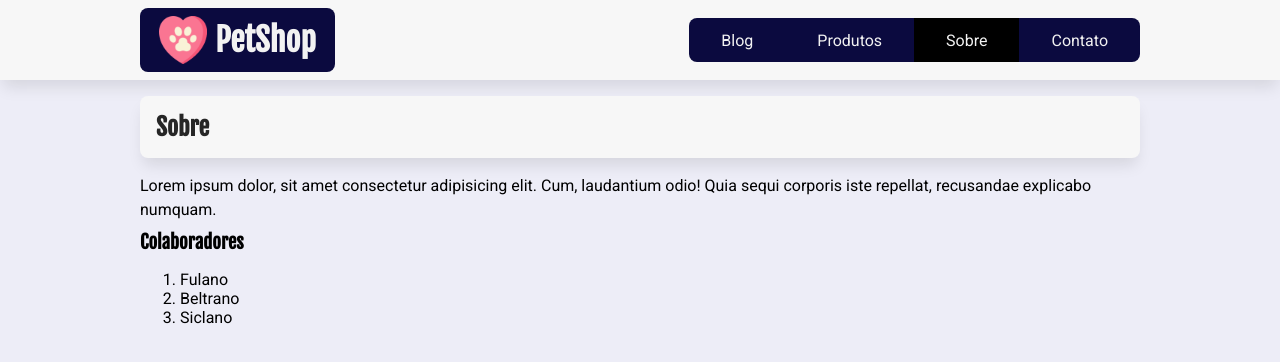
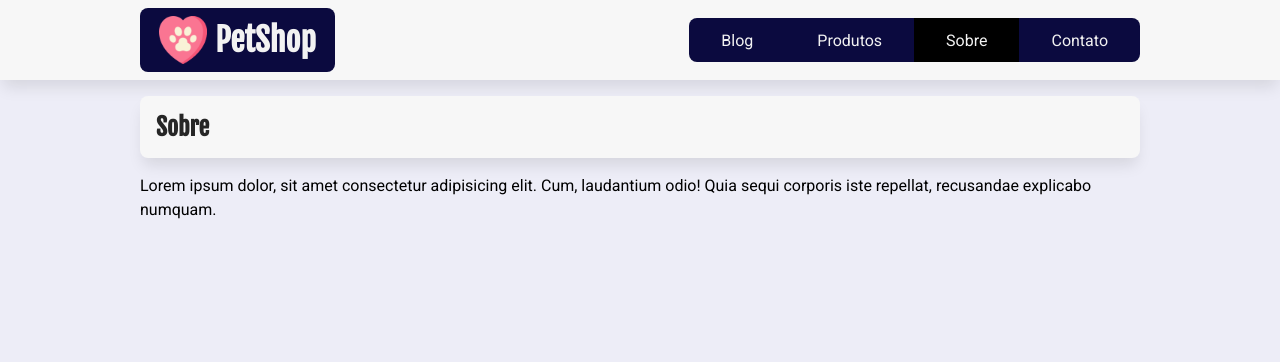
Before and after one commit to joaopedro-style/petshop, a Next.js app: page /sobre in a window 1280 px wide. Shown: the top 362 px of the page. Built offline with nearby package versions, Linux system fonts and the light colour scheme.

Commit message:
reajusta

```diff
--- a/src/app/sobre/page.tsx
+++ b/src/app/sobre/page.tsx
@@ -1,5 +1,4 @@
 // src/app/sobre.tsx
-import Colaboradores from "@/components/Colaboradores";
 import type { Metadata } from "next";
 
 export const metadata: Metadata = {
@@ -16,8 +15,6 @@ export default function Sobre() {
         laudantium odio! Quia sequi corporis iste repellat, recusandae explicabo
         numquam.
       </p>
-
-      <Colaboradores />
     </section>
   );
 }
--- a/src/components/Colaboradores.tsx
+++ /dev/null
@@ -1,12 +0,0 @@
-export default function Colaboradores() {
-  return (
-    <>
-      <h3>Colaboradores</h3>
-      <ol>
-        <li>Fulano</li>
-        <li>Beltrano</li>
-        <li>Siclano</li>
-      </ol>
-    </>
-  );
-}
```
